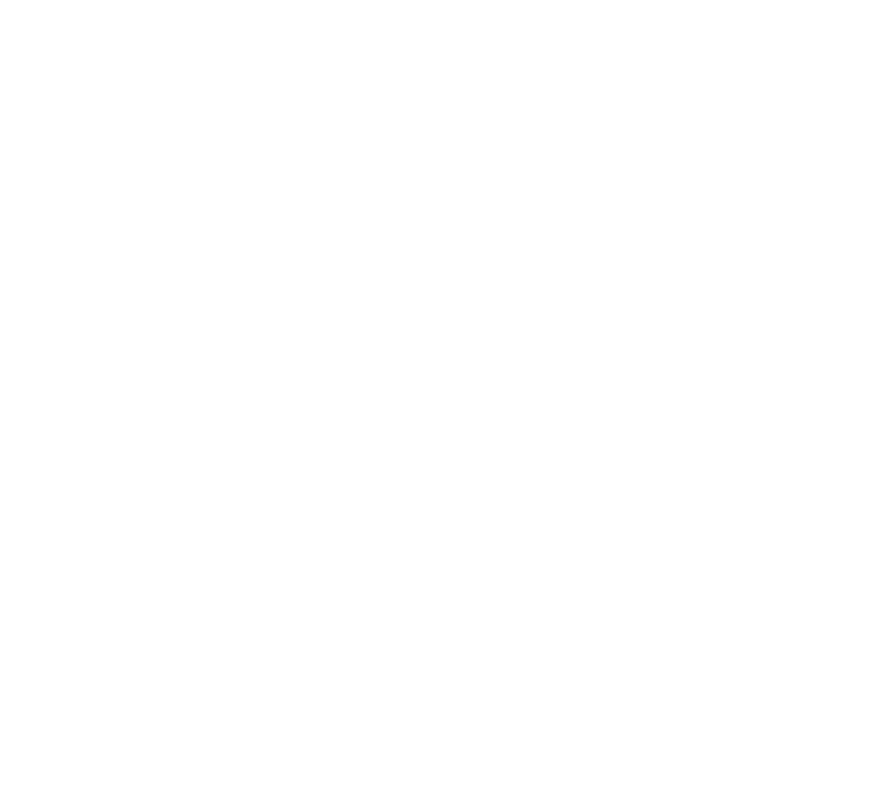
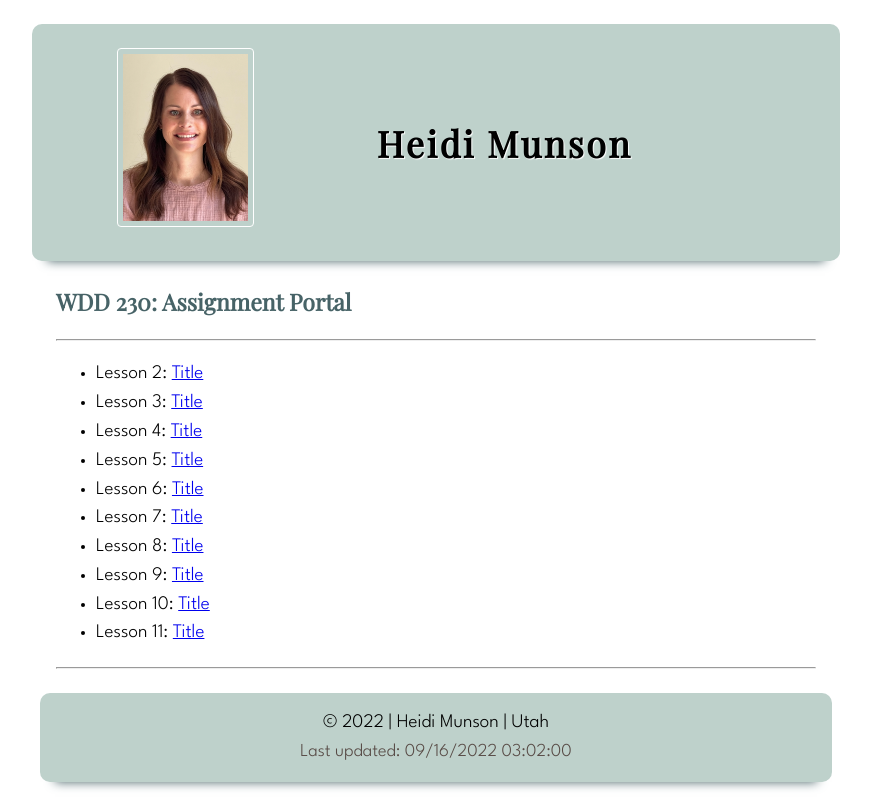
Before and after one commit to himunsie/wdd230, a plain HTML site: page index.html in a window 1280 px wide. Shown: the whole page, without its empty margins (204-1075 px from the left). Drawn offline with nearby package versions, Linux system fonts and the light colour scheme.

Commit message:
home page complete

```diff
--- a/index.html
+++ b/index.html
@@ -1 +1,40 @@
-<!-- created index.html -->
+<!DOCTYPE html>
+<html lang="en">
+<head>
+    <meta charset="UTF-8">
+    <meta name="viewport" content="width=device-width, initial-scale=1.0">
+    <title>Heidi Munson BYUI WDD230</title>
+    <meta name="description" content="Assignment portal for Heidi Munson in WDD 230: Web Frontend Development at Brigham Young University - Idaho">
+    <link href="styles/main.css" rel="stylesheet">
+</head>
+<body>
+    <header>
+        <a href="index.html">
+            <img src="images/profilepic.png" alt="profile photo"></a>
+        <h1>Heidi Munson</h1>
+
+    </header>
+    <main>
+        <h2>WDD 230: Assignment Portal</h2>
+        <hr>
+        <ul>
+            <li>Lesson 2: <a href="#">Title</a></li>
+            <li>Lesson 3: <a href="#">Title</a></li>
+            <li>Lesson 4: <a href="#">Title</a></li>
+            <li>Lesson 5: <a href="#">Title</a></li>
+            <li>Lesson 6: <a href="#">Title</a></li>
+            <li>Lesson 7: <a href="#">Title</a></li>
+            <li>Lesson 8: <a href="#">Title</a></li>
+            <li>Lesson 9: <a href="#">Title</a></li>
+            <li>Lesson 10: <a href="#">Title</a></li>
+            <li>Lesson 11: <a href="#">Title</a></li>
+        </ul>
+        <hr>
+    </main>
+    <footer>
+        &copy; <span id="currentyear"></span> | Heidi Munson | Utah
+        <p class="update">Last updated: <span id="timestamp"></span></p>
+    </footer>
+    <script src="script/dates.js"></script>
+</body>
+</html>
--- /dev/null
+++ b/script/dates.js
@@ -0,0 +1,8 @@
+const d = new Date();
+
+// last modified timpstamp
+document.getElementById("timestamp").textContent = document.lastModified;
+
+// current year
+let year = new Date().getFullYear()
+document.getElementById("currentyear").textContent = year;
--- /dev/null
+++ b/styles/main.css
@@ -0,0 +1,63 @@
+@import url('https://fonts.googleapis.com/css2?family=League+Spartan:wght@300&family=Playfair+Display&display=swap');
+
+body {
+    font-family: "League Spartan", sans-serif;
+    font-size: 1.2em;
+    line-height: 1.5;
+}
+
+header, main, footer {
+    margin: 1.5rem auto;
+    max-width: 760px;
+}
+
+header, footer {
+    background-color: #BED1CB;
+    color: #000;
+    border-radius: 10px;
+    box-shadow: 0px 15px 10px -15px #476367;
+    text-align: center;
+}
+
+header {
+    display: grid;
+    grid-template-columns: auto auto auto;
+    padding: 1.5rem;
+    place-items: center;
+}
+
+
+
+footer {
+    padding: 1rem;
+}
+
+img {
+    border: 1px solid #fff;
+    border-radius: 4px;
+    padding: 5px;
+    width: 125px;
+  }
+
+h1 {
+    font-family: "Playfair Display", serif;
+    font-size: 36px;
+    letter-spacing: .15rem;
+    text-shadow: 1px 1px 1px #fff;
+}
+
+h2 {
+    font-family: "Playfair Display", serif;
+    font-size: 1.2em;
+    color: #476367;
+}
+hr {
+    color: #574A45
+}
+p {
+    margin: 0;
+}
+.update {
+    color: #574A45;
+    font-size: .95em;
+}
```
Also changed, not shown: images/profilepic.png (added), 1 other file.
